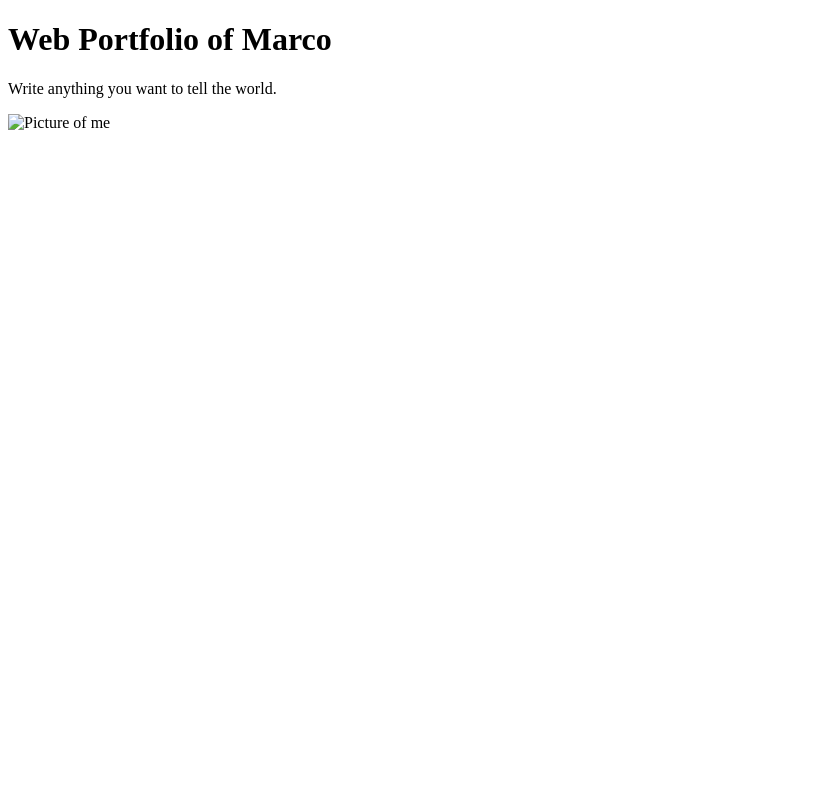
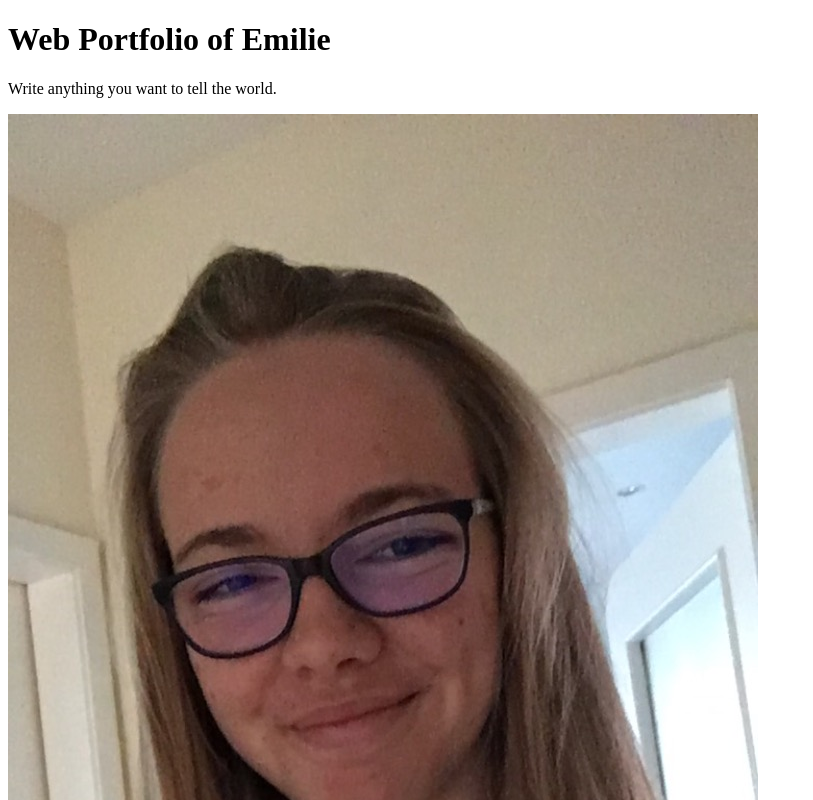
Before and after one commit to Gehle/TrinatWeb, a plain HTML site: page index.html in a window 1280 px wide. Shown: the top 800 px of the page, without its empty margins (0-813 px from the left). Drawn offline with Linux system fonts and the light colour scheme.

Commit message:
image réussie

```diff
--- a/index.html
+++ b/index.html
@@ -2,11 +2,11 @@
 <html>
     <head>
         <meta charset="utf-8">
-        <title>Web Portfolio  of Marco</title>
+        <title>Web Portfolio  of Emilie</title>
     </head>
     <body>
-        <h1>Web Portfolio of Marco</h1>
+        <h1>Web Portfolio of Emilie</h1>
         <p>Write anything you want to tell the world.</p>
-        <img src="IMG_0413" alt="Picture of me">
+        <img src="IMG_0413.jpg" alt="Picture of me">
     </body>
 </html>
```
Also changed, not shown: IMG_0413.JPG (added).
